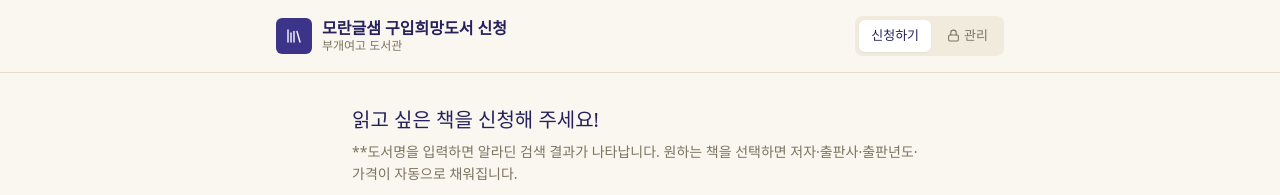
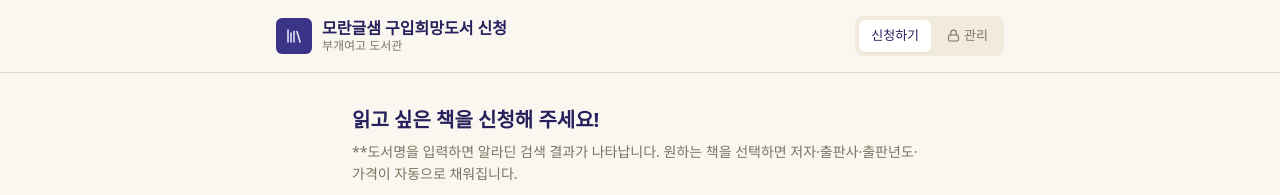
Before and after one commit to steal1224-sys/library-book-request, a Next.js app: page / in a window 1280 px wide. Shown: the top 195 px of the page. Built offline with nearby package versions, Linux system fonts and the light colour scheme.

Commit message:
Change heading style from medium to bold

```diff
--- a/pages/index.js
+++ b/pages/index.js
@@ -285,7 +285,7 @@ export default function Home() {
         {view === "apply" && (
           <div className="max-w-xl mx-auto">
             <div className="mb-6">
-              <h2 className="text-[20px] font-medium text-[#26215C] mb-1.5">
+              <h2 className="text-[20px] font-bold text-[#26215C] mb-1.5">
                 읽고 싶은 책을 신청해 주세요!
               </h2>
               <p className="text-[14px] text-[#7A7460] leading-relaxed">
```
